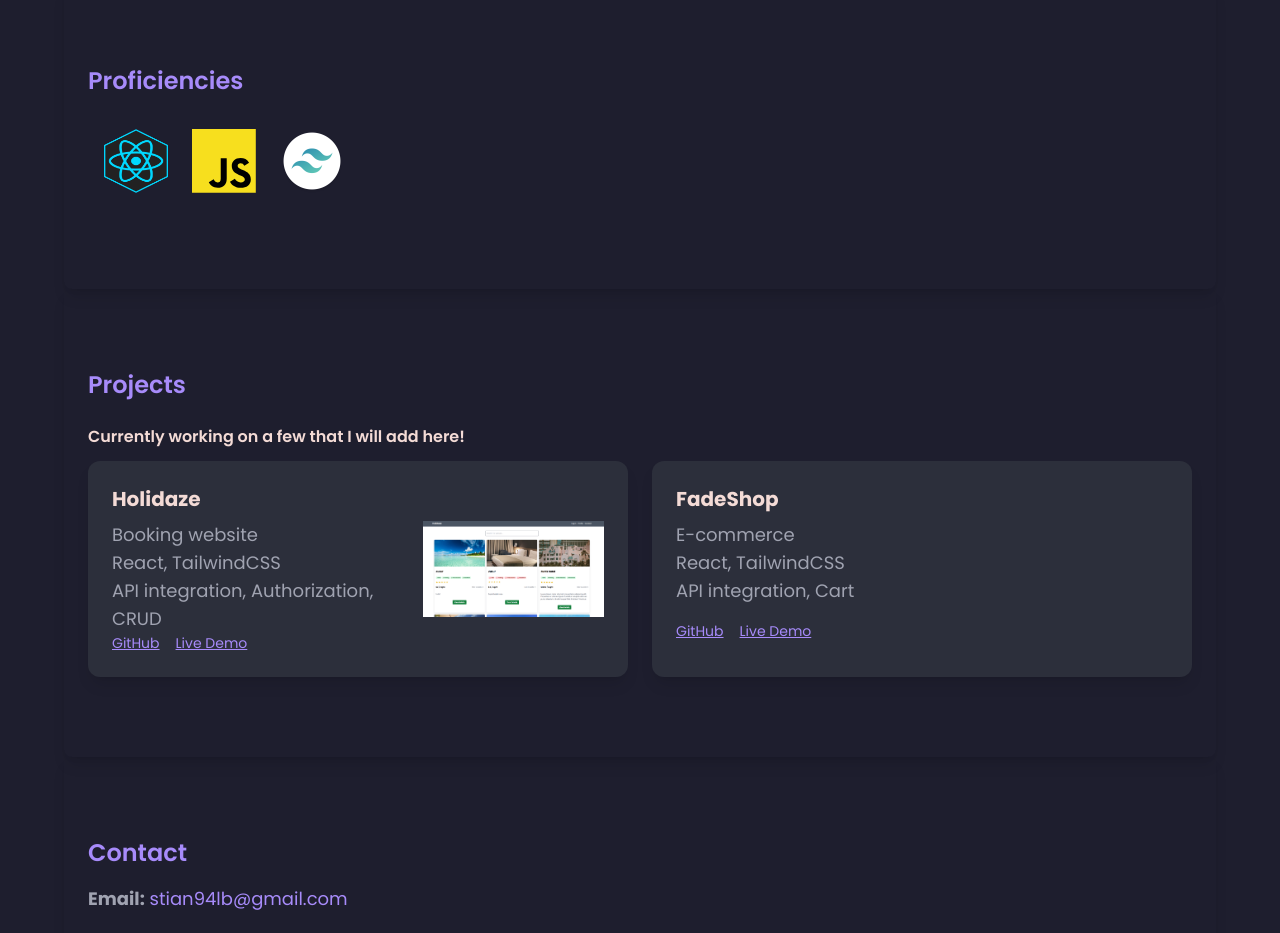
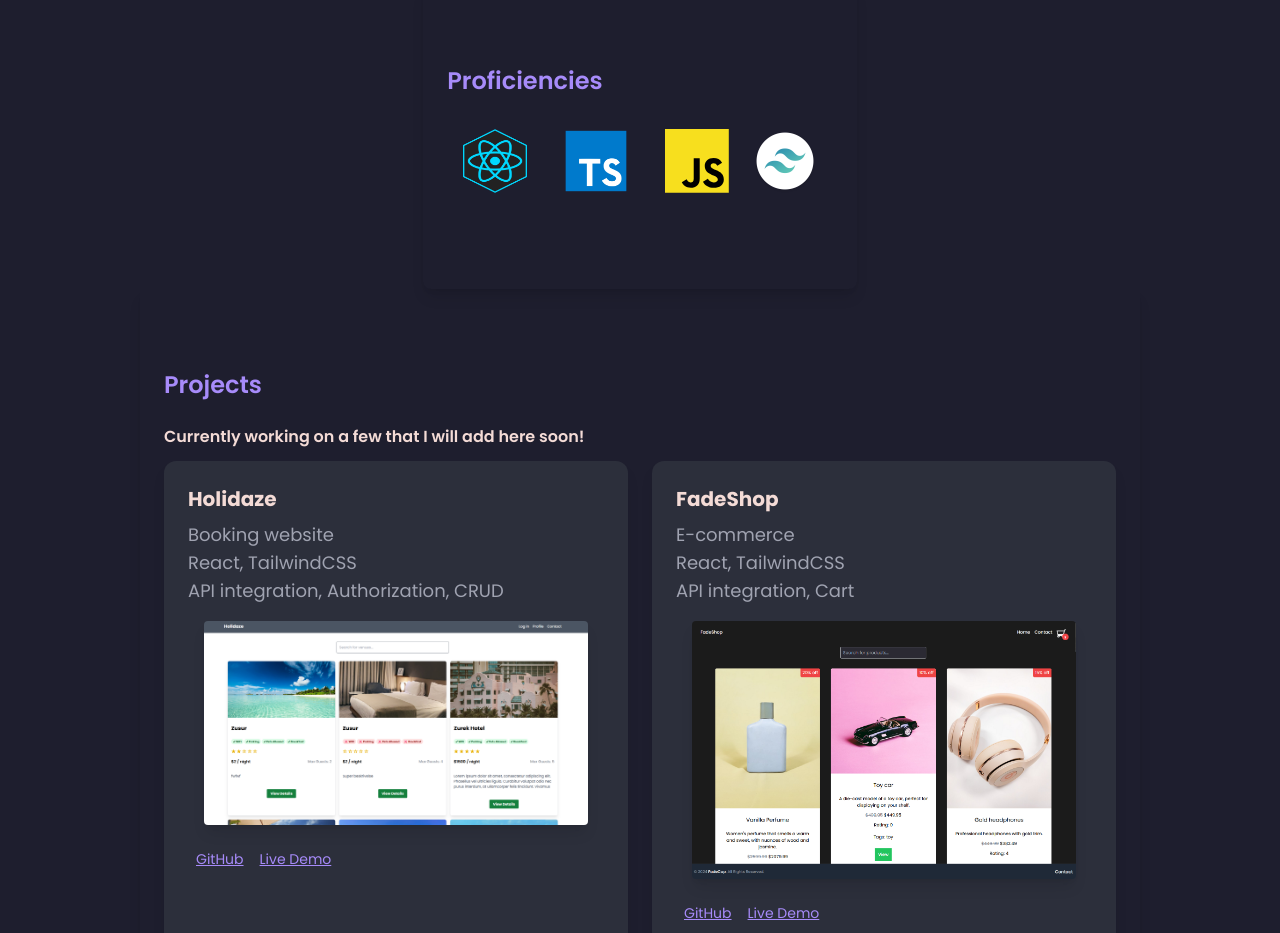
Before and after one commit to FadeCap/FadeCap-Portfolio, a React (Vite) app: page / in a window 1280 px wide. Shown: the part 640-1573 px from the top of the page. Built offline with nearby package versions, Linux system fonts and the light colour scheme.

Commit message:
Updated assets, added assets

```diff
--- a/src/App.jsx
+++ b/src/App.jsx
@@ -4,8 +4,10 @@ import "./index.css";
 import Image from "./assets/my-image.png";
 import reactIcon from "./assets/React-icon.png";
 import jsIcon from "./assets/Javascript-icon.svg";
+import typescriptIcon from "./assets/typescript-logo.png";
 import tailwindIcon from "./assets/tailwind-logo.png";
 import holidazeImg from "./assets/Holidaze-desktop.png";
+import fadeshopImg from "./assets/JavascriptFrameworks-Desktop.png";
 
 const App = () => {
   useEffect(() => {
@@ -13,9 +15,9 @@ const App = () => {
   }, []);
 
   return (
-    <div className="bg-base min-h-screen text-rosewater">
+    <div className="bg-base min-h-screen flex flex-col justify-center items-center text-rosewater">
       {/* NAVBAR */}
-      <header className="bg-mantle sticky top-0 text-rosewater px-6 py-4 flex justify-center items-center shadow-md">
+      <header className="bg-mantle sticky top-0 text-rosewater px-6 py-4 flex justify-center items-center shadow-md w-full">
         <nav className="space-x-4 text-center">
           <a href="#about" className="hover:text-green transition">
             About
@@ -39,7 +41,9 @@ const App = () => {
         >
           Hello, I'm <span className="text-lavender">Stian</span>
         </motion.h2>
-        <p className="text-overlay1 mt-2">Lillestrøm, Akershus, Norway</p>
+        <p className="text-overlay1 mt-2 text-rosewater">
+          Lillestrøm, Akershus, Norway
+        </p>
         <p className="text-overlay0 text-lg max-w-xl mx-auto">
           A front-end developer crafting responsive, accessible, and beautiful
           web experiences.
@@ -63,6 +67,11 @@ const App = () => {
         </h3>
         <div className="grid-rows-2 flex p-4 gap-6">
           <img src={reactIcon} alt="React logo" className="h-16 w-16" />
+          <img
+            src={typescriptIcon}
+            alt="Typescript logo"
+            className="h-16 w-18"
+          />
           <img src={jsIcon} alt="Javascript logo" className="h-16 w-16" />
           <img src={tailwindIcon} alt="Tailwind logo" className="h-16 w-16" />
         </div>
@@ -72,30 +81,31 @@ const App = () => {
       <section id="projects" className="px-6 py-20">
         <h3 className="text-2xl font-semibold mb-6 text-lavender">Projects</h3>
         <h4 className="font-semibold mb-3">
-          Currently working on a few that I will add here!
+          Currently working on a few that I will add here soon!
         </h4>
         <div className="grid md:grid-cols-2 gap-6">
           <div className="bg-surface0 p-6 rounded-xl shadow-card hover:shadow-card-hover transition transform hover:-translate-y-1">
             <div className="flex-col gap-4">
+              <div className="flex-col">
                 <h4 className="text-xl font-bold text-rosewater mb-2">
                   Holidaze
                 </h4>
-              <div className="flex space-x-6">
                 <p className="text-overlay0">
                   Booking website <br></br>
                   React, TailwindCSS <br></br>
                   API integration, Authorization, CRUD
                 </p>
+              </div>
+              <div className="m-4">
                 <img
+                  className="rounded max-w-96 shadow-card"
                   src={holidazeImg}
-                  alt="Image of the project Holidaze"
-                  className="h-24 w
-            -24"
+                  alt="Image of my Holidaze project"
                 />
               </div>
             </div>
 
-            <div className="flex space-x-4">
+            <div className="flex space-x-4 p-2">
               <a
                 href="https://github.com/FadeCap/HolidazePE2"
                 className="text-lavender hover:text-green underline text-sm"
@@ -111,13 +121,26 @@ const App = () => {
             </div>
           </div>
           <div className="bg-surface0 p-6 rounded-xl shadow-card hover:shadow-card-hover transition transform hover:-translate-y-1">
-            <h4 className="text-xl font-bold text-rosewater mb-2">FadeShop</h4>
-            <p className="text-overlay0 mb-4">
+            <div className="flex-col gap-4">
+              <div className="flex-col">
+                <h4 className="text-xl font-bold text-rosewater mb-2">
+                  FadeShop
+                </h4>
+                <p className="text-overlay0">
                   E-commerce <br></br>
                   React, TailwindCSS <br></br>
                   API integration, Cart
                 </p>
-            <div className="flex space-x-4">
+              </div>
+              <div className="m-4 flex justify-center">
+                <img
+                  className="rounded max-w-96 shadow-card"
+                  src={fadeshopImg}
+                  alt="Image of the project FadeShop"
+                />
+              </div>
+            </div>
+            <div className="flex space-x-4 p-2">
               <a
                 href="https://github.com/FadeCap/JavaScript-Frameworks"
                 className="text-lavender hover:text-green underline text-sm"
```
Also changed, not shown: index.html (line endings or trailing spaces), src/assets/typescript-logo.png (added). Lines whose indentation alone changed are shown as unchanged.
